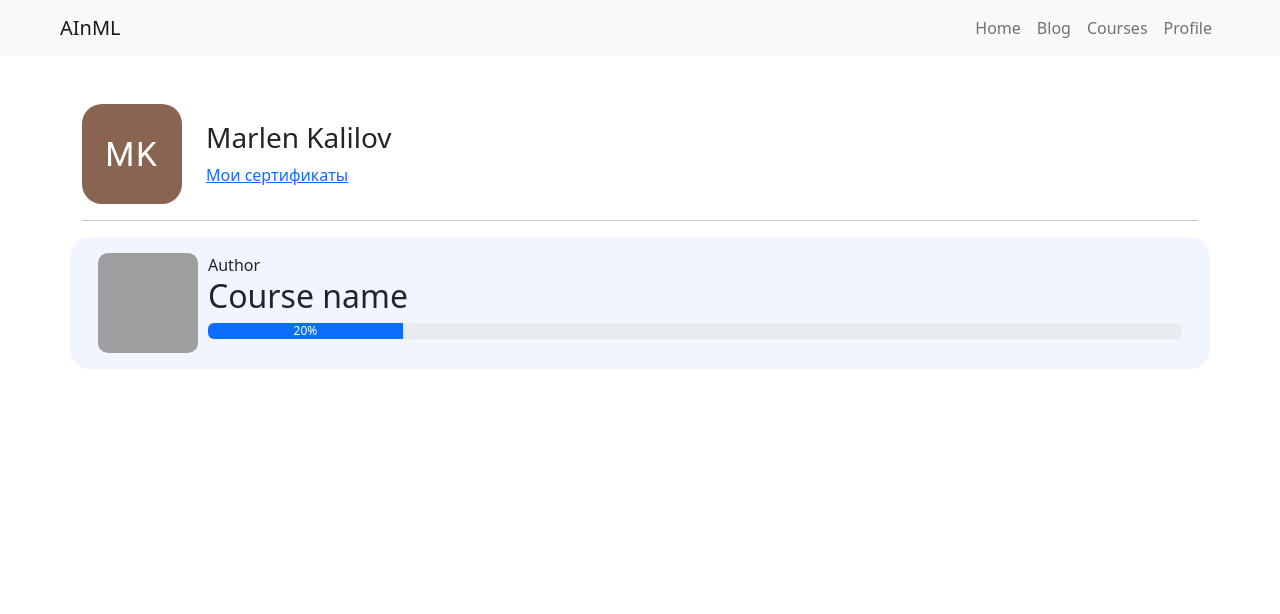
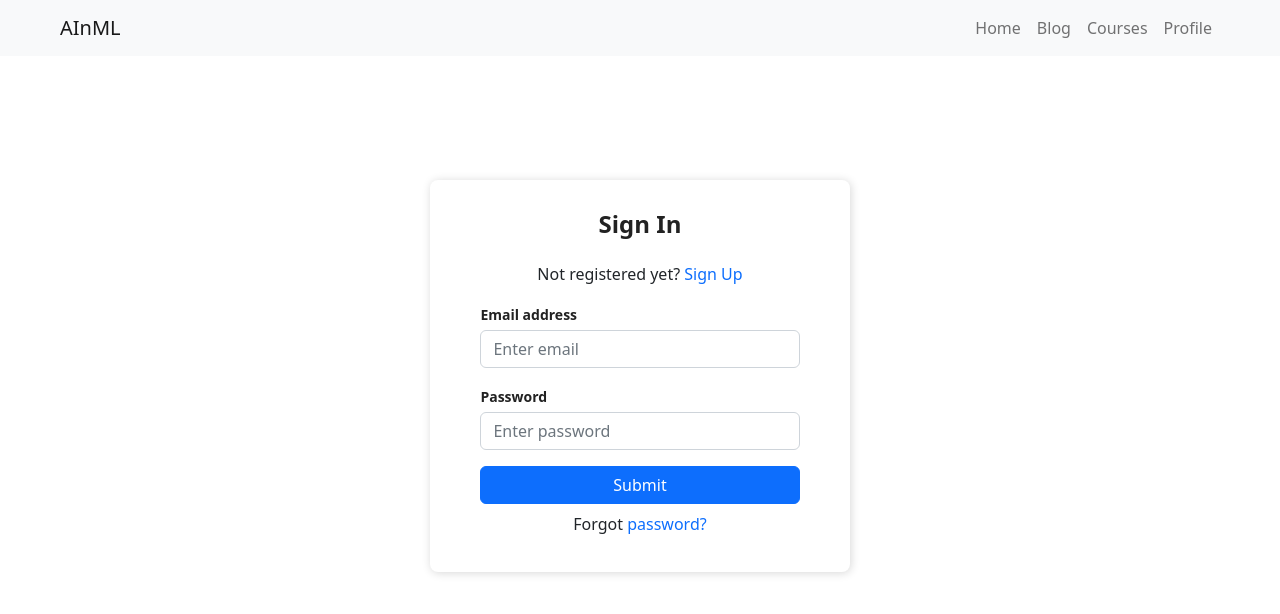
Before and after one commit to KalilovM/frontenddjangoblog, a React (Create React App) app: page /auth in a window 1280 px wide. Shown: the top 614 px of the page. Built offline with nearby package versions, Linux system fonts and the light colour scheme; grey boxes are pictures that could not be loaded.

Commit message:
created auth page added react router dom created app component to collect

```diff
--- a/package.json
+++ b/package.json
@@ -11,6 +11,7 @@
     "react": "^18.2.0",
     "react-bootstrap": "^2.5.0",
     "react-dom": "^18.2.0",
+    "react-router-dom": "^6.4.3",
     "react-scripts": "5.0.1",
     "sass": "^1.55.0",
     "web-vitals": "^2.1.4"
--- /dev/null
+++ b/src/App.jsx
@@ -0,0 +1,16 @@
+import React from 'react'
+import Profile from './pages/profile/Profile';
+import CustomNav from './components/navbar/CustomNav';
+import { BrowserRouter, Route, Routes } from 'react-router-dom';
+import Auth from './pages/auth/Auth';
+
+export default function App() {
+  return (
+    <BrowserRouter>
+    <CustomNav/>
+        <Routes>
+            <Route path='/auth' element={<Auth/>}/>
+        </Routes>
+    </BrowserRouter>
+  )
+}
--- a/src/components/navbar/CustomNav.jsx
+++ b/src/components/navbar/CustomNav.jsx
@@ -3,6 +3,7 @@ import styles from "./CustomNav.module.scss";
 import Container from "react-bootstrap/Container";
 import Nav from "react-bootstrap/Nav";
 import Navbar from "react-bootstrap/Navbar";
+import { Link } from "react-router-dom";
 
 export default function CustomNav() {
   return (
@@ -16,10 +17,10 @@ export default function CustomNav() {
             style={{ maxHeight: "100px" }}
             navbarScroll
           >
-            <Nav.Link href="#action1">Home</Nav.Link>
-            <Nav.Link href="#action2">Blog</Nav.Link>
-            <Nav.Link href="#action2">Courses</Nav.Link>
-            <Nav.Link href="#action2">Profile</Nav.Link>
+            <Link className="nav-link" to="/">Home</Link>
+            <Link className="nav-link" to="/">Blog</Link>
+            <Link className="nav-link" to="/">Courses</Link>
+            <Link className="nav-link" to="/auth">Profile</Link>
           </Nav>
         </Navbar.Collapse>
       </Container>
--- a/src/index.css
+++ b/src/index.css
@@ -24,4 +24,5 @@ ul {
 *::before,
 *::after {
   box-sizing: inherit;
+
 }
--- a/src/index.js
+++ b/src/index.js
@@ -1,13 +1,12 @@
 import React from 'react';
 import ReactDOM from 'react-dom/client';
-import CustomNav from './components/navbar/CustomNav';
+
 import './index.css';
 import 'bootstrap/dist/css/bootstrap.min.css';
-import Profile from './pages/profile/Profile';
+import App from './App';
+
 
 const root = ReactDOM.createRoot(document.getElementById('root'));
-root.render(<>
-    <CustomNav/>
-    <Profile/>
-    </>
+root.render(
+    <App/>
 );
--- /dev/null
+++ b/src/pages/auth/Auth.jsx
@@ -0,0 +1,100 @@
+import React, { useState } from "react";
+import styles from "./Auth.module.scss";
+
+export default function Auth(props) {
+    let [authMode, setAuthMode] = useState("signin")
+
+    const changeAuthMode = () => {
+      setAuthMode(authMode === "signin" ? "signup" : "signin")
+    }
+
+    if (authMode === "signin") {
+      return (
+        <div className={styles.Auth_form_container}>
+          <form className={styles.Auth_form}>
+            <div className={styles.Auth_form_content}>
+              <h3 className={styles.Auth_form_title}>Sign In</h3>
+              <div className="text-center">
+                Not registered yet?{" "}
+                <span className="link-primary" onClick={changeAuthMode}>
+                  Sign Up
+                </span>
+              </div>
+              <div className="form-group mt-3">
+                <label>Email address</label>
+                <input
+                  type="email"
+                  className="form-control mt-1"
+                  placeholder="Enter email"
+                />
+              </div>
+              <div className="form-group mt-3">
+                <label>Password</label>
+                <input
+                  type="password"
+                  className="form-control mt-1"
+                  placeholder="Enter password"
+                />
+              </div>
+              <div className="d-grid gap-2 mt-3">
+                <button type="submit" className="btn btn-primary">
+                  Submit
+                </button>
+              </div>
+              <p className="text-center mt-2">
+                Forgot <a href="#">password?</a>
+              </p>
+            </div>
+          </form>
+        </div>
+      )
+    }
+
+    return (
+        <div className={styles.Auth_form_container}>
+          <form className={styles.Auth_form}>
+            <div className={styles.Auth_form_content}>
+              <h3 className={styles.Auth_form_title}>Sign In</h3>
+              <div className="text-center">
+                Already registered?{" "}
+                <span className="link-primary" onClick={changeAuthMode}>
+                  Sign In
+                </span>
+              </div>
+              <div className="form-group mt-3">
+                <label>Full Name</label>
+                <input
+                  type="email"
+                  className="form-control mt-1"
+                  placeholder="e.g Jane Doe"
+                />
+              </div>
+              <div className="form-group mt-3">
+                <label>Email address</label>
+                <input
+                  type="email"
+                  className="form-control mt-1"
+                  placeholder="Email Address"
+                />
+              </div>
+              <div className="form-group mt-3">
+                <label>Password</label>
+                <input
+                  type="password"
+                  className="form-control mt-1"
+                  placeholder="Password"
+                />
+              </div>
+              <div className="d-grid gap-2 mt-3">
+                <button type="submit" className="btn btn-primary">
+                  Submit
+                </button>
+              </div>
+              <p className="text-center mt-2">
+                Forgot <a href="#">password?</a>
+              </p>
+            </div>
+          </form>
+        </div>
+      )
+    }
--- /dev/null
+++ b/src/pages/auth/Auth.module.scss
@@ -0,0 +1,39 @@
+.Auth_form_container {
+  display: flex;
+  justify-content: center;
+  align-items: center;
+  width: 100vw;
+  height: 80vh;
+}
+
+.Auth_form {
+  width: 420px;
+  box-shadow: rgb(0 0 0 / 16%) 1px 1px 10px;
+  padding-top: 30px;
+  padding-bottom: 20px;
+  border-radius: 8px;
+  background-color: white;
+}
+
+.Auth_form_content {
+  padding-left: 12%;
+  padding-right: 12%;
+}
+
+.Auth_form_title {
+  text-align: center;
+  margin-bottom: 1em;
+  font-size: 24px;
+  color: rgb(34, 34, 34);
+  font-weight: 800;
+}
+
+label {
+  font-size: 14px;
+  font-weight: 600;
+  color: rgb(34, 34, 34);
+}
+
+a {
+    text-decoration:none;
+}
```
Also changed, not shown: 1 other file (tests, documents, lock files or other folders).
